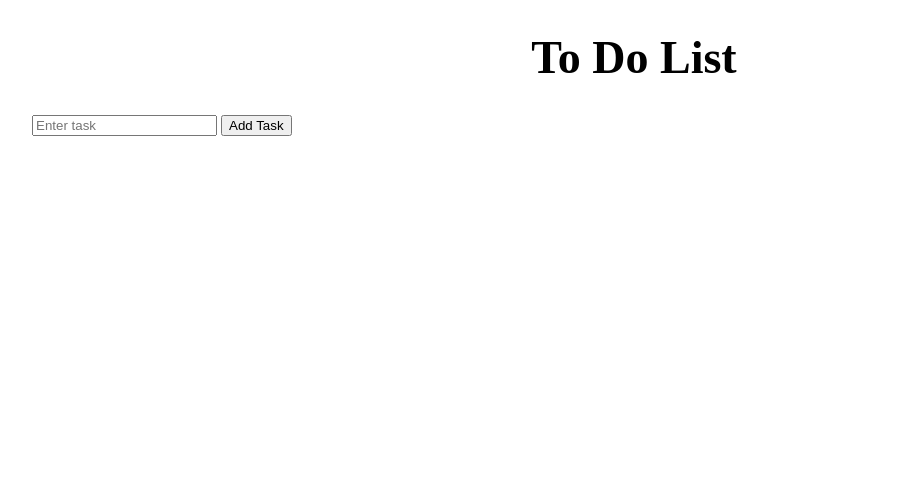
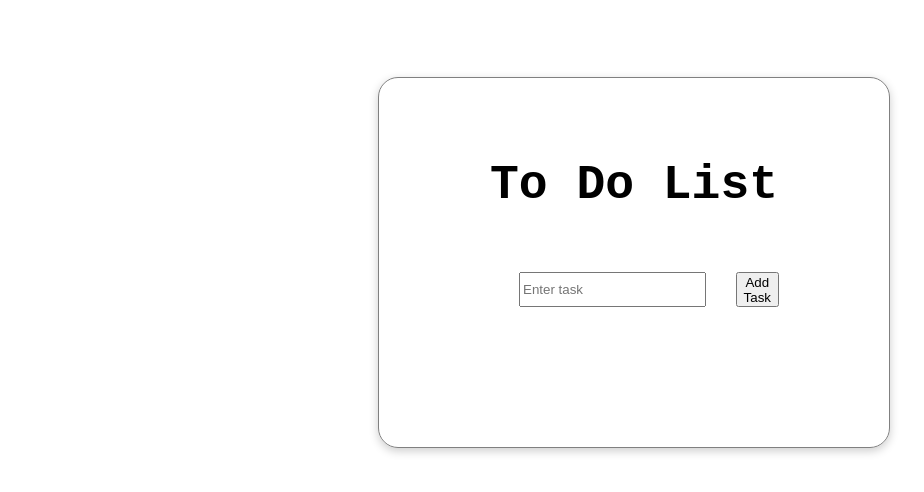
Before and after one commit to Spawn9986/to-do-list, a website: page index.html in a window 1280 px wide. Shown: the whole page, without its empty margins (6-930 px from the left). Drawn offline with Linux system fonts and the light colour scheme; no server answers; a web font is replaced by a local one.

Commit message:
adding some basic styling

```diff
--- a/app.js
+++ b/app.js
@@ -33,12 +33,7 @@ function updatePage(fetchedData) {
     checkbox.value = 1;
     checkbox.name = "todo[]";
 
-    const customCheckbox = document.createElement("span");
-
-    checkboxContainer.appendChild(checkbox);
-    checkboxContainer.appendChild(customCheckbox);
-
-    //taskItem.appendChild(checkboxContainer);
+    taskItem.appendChild(checkboxContainer);
 
     taskItem.appendChild(checkbox);
 
--- a/index.html
+++ b/index.html
@@ -5,14 +5,22 @@
     <meta name="viewport" content="width=device-width, initial-scale=1.0" />
     <title>To Do List</title>
     <link rel="stylesheet" type="text/css" href="style.css" />
+    <link rel="preconnect" href="https://fonts.googleapis.com" />
+    <link rel="preconnect" href="https://fonts.gstatic.com" crossorigin />
+    <link
+      href="https://fonts.googleapis.com/css2?family=Cabin+Sketch&family=Oxygen&family=Oxygen+Mono&display=swap"
+      rel="stylesheet"
+    />
     <script src="app.js" defer></script>
   </head>
   <body>
+    <div class="main-container">
       <h1>To Do List</h1>
       <form class="taskForm" method="post">
         <input type="text" class="taskInput" placeholder="Enter task" />
         <button type="submit">Add Task</button>
       </form>
       <div class="taskList"></div>
+    </div>
   </body>
 </html>
--- a/style.css
+++ b/style.css
@@ -1,14 +1,72 @@
+/*
+font-family: 'Cabin Sketch', cursive;
+font-family: 'Oxygen', sans-serif;
+font-family: 'Oxygen Mono', monospace;
+*/
+
+html {
+  box-sizing: border-box;
+}
+
+*,
+*::before,
+*::after {
+  box-sizing: inherit;
+}
+
+body {
+  padding: 0;
+  margin: 0;
+  font-size: 1.3rem;
+  font-family: "Open Sans", sans-serif;
+}
+
+h1,
+h2,
+h3 {
+  margin: 0;
+}
+
+.main-container {
+  margin: 6% 30%;
+  padding: 80px;
+  border: 1px solid grey;
+  box-shadow: 0 3px 10px rgb(0 0 0 / 0.2);
+  border-radius: 20px;
+  font-family: "Oxygen Mono", monospace;
+}
+
 h1 {
   text-align: center;
-  font-size: 46px;
+  font-size: 3rem;
 }
 
 li {
   list-style-type: none;
+  font-size: 1.8rem;
 }
 
 form {
+  display: flex;
   margin: 30px;
+  justify-content: center;
+}
+
+form input {
+  width: 750px;
+  height: 35px;
+  margin: 30px;
+}
+
+form button {
+  height: 35px;
+  margin: 30px 0;
+}
+
+.taskList {
+  display: flex;
+  flex-direction: column;
+  text-align: left;
 }
 
 li input[type="checkbox"] {
```
Lines whose indentation alone changed are shown as unchanged.
